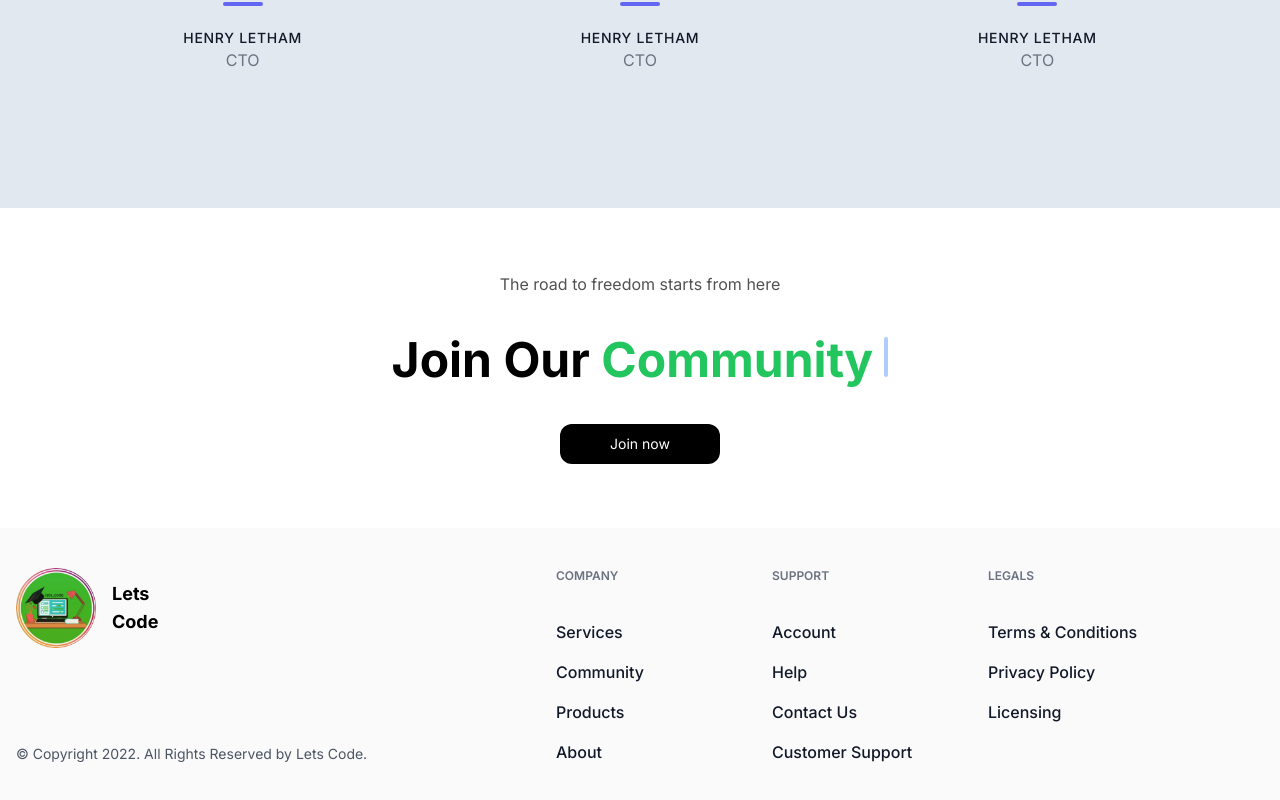
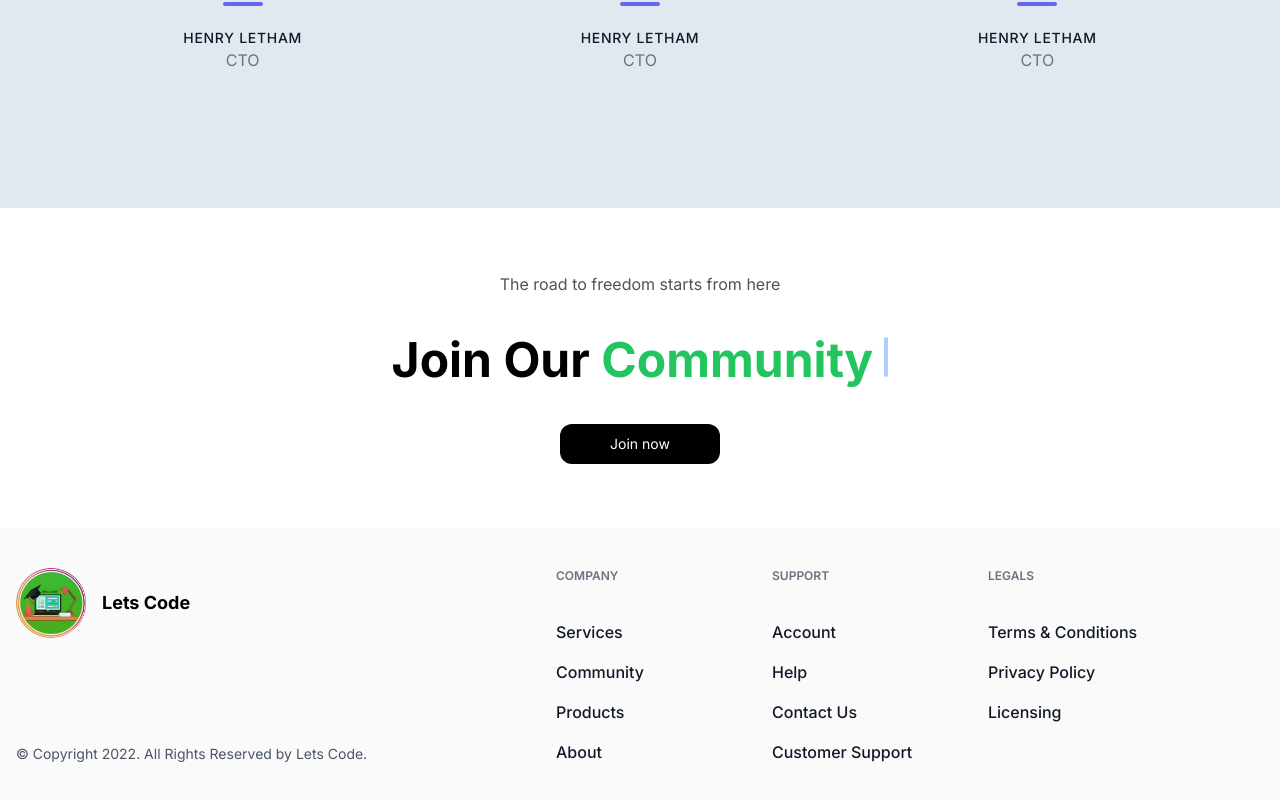
Before and after one commit to Shu12388y/LetScodewebsite, a Next.js app: page / in a window 1280 px wide. Shown: the part 2638-3438 px from the top of the page. Built offline with nearby package versions, Linux system fonts and the light colour scheme.

Commit message:
updated the footer

```diff
--- a/src/components/component/Footer.tsx
+++ b/src/components/component/Footer.tsx
@@ -9,8 +9,8 @@ export function FooterFour() {
         <div className="-m-6 flex flex-wrap">
           <div className="w-full p-6 md:w-1/2 lg:w-5/12">
             <div className="flex h-full flex-col justify-between">
-              <div className="mb-4 inline-flex items-center w-20">
-              <Image loading='eager' width="100" height="100" src={image.src} alt="" />
+              <div className="mb-4 inline-flex items-center">
+              <Image loading='eager' width="70" height="70" src={image.src} alt="" />
                 <h2 className="ml-4 text-lg font-bold">Lets Code</h2>
               </div>
               <div>
```
